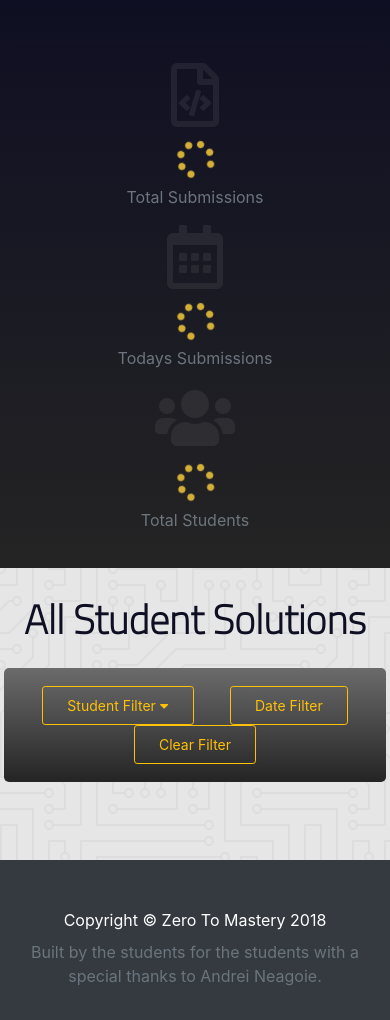
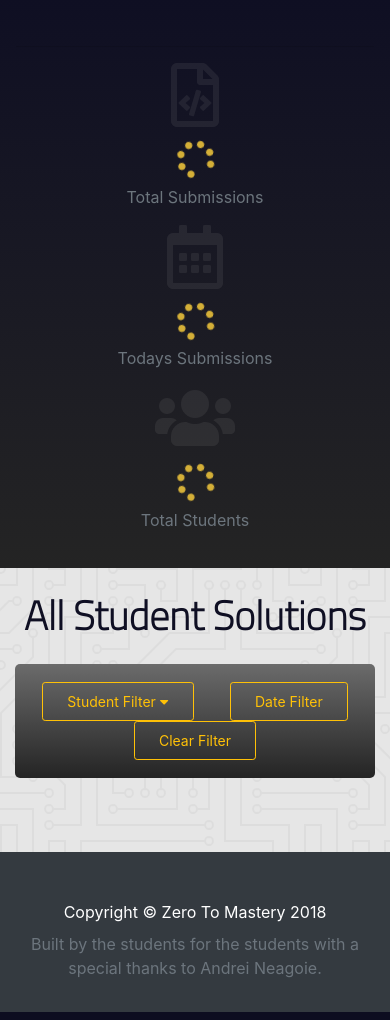
Before and after one commit to lusalga/zero-to-mastery-website, a PHP site: page /events/advent-of-code.html in a window 390 px wide. Shown: the part 845-1865 px from the top of the page. Run offline with PHP 8.4, Linux system fonts and the light colour scheme; some libraries are stand-ins or nearby versions.

Commit message:
fixed mobile view

```diff
--- a/assets/css/style.css
+++ b/assets/css/style.css
@@ -262,7 +262,7 @@ h1.proj{
 }
 
 #solutions {
-  min-height: 50px
+  min-height: 50px;
 }
 
 .adventCard {
--- a/events/advent-of-code.html
+++ b/events/advent-of-code.html
@@ -147,7 +147,7 @@
 
     <!-- Content -->
     <section class="adventContent">
-        <div class="container p-1">
+        <div class="container">
             <h1 class="adventTitle text-center pt-4 pb-3">All Student Solutions</h1>
             <div class="adventFilter text-center">
                 <!-- Student Filter -->
```
